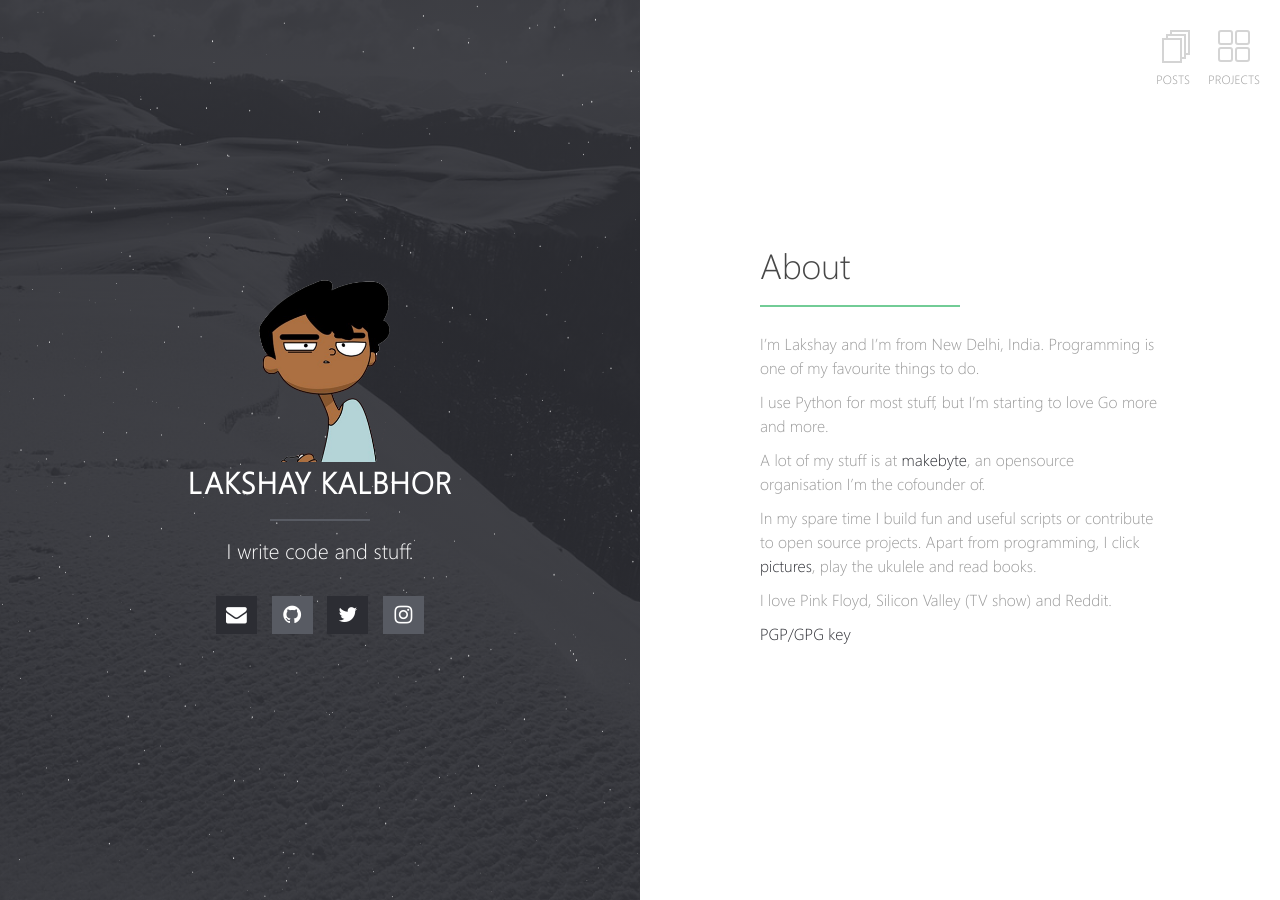
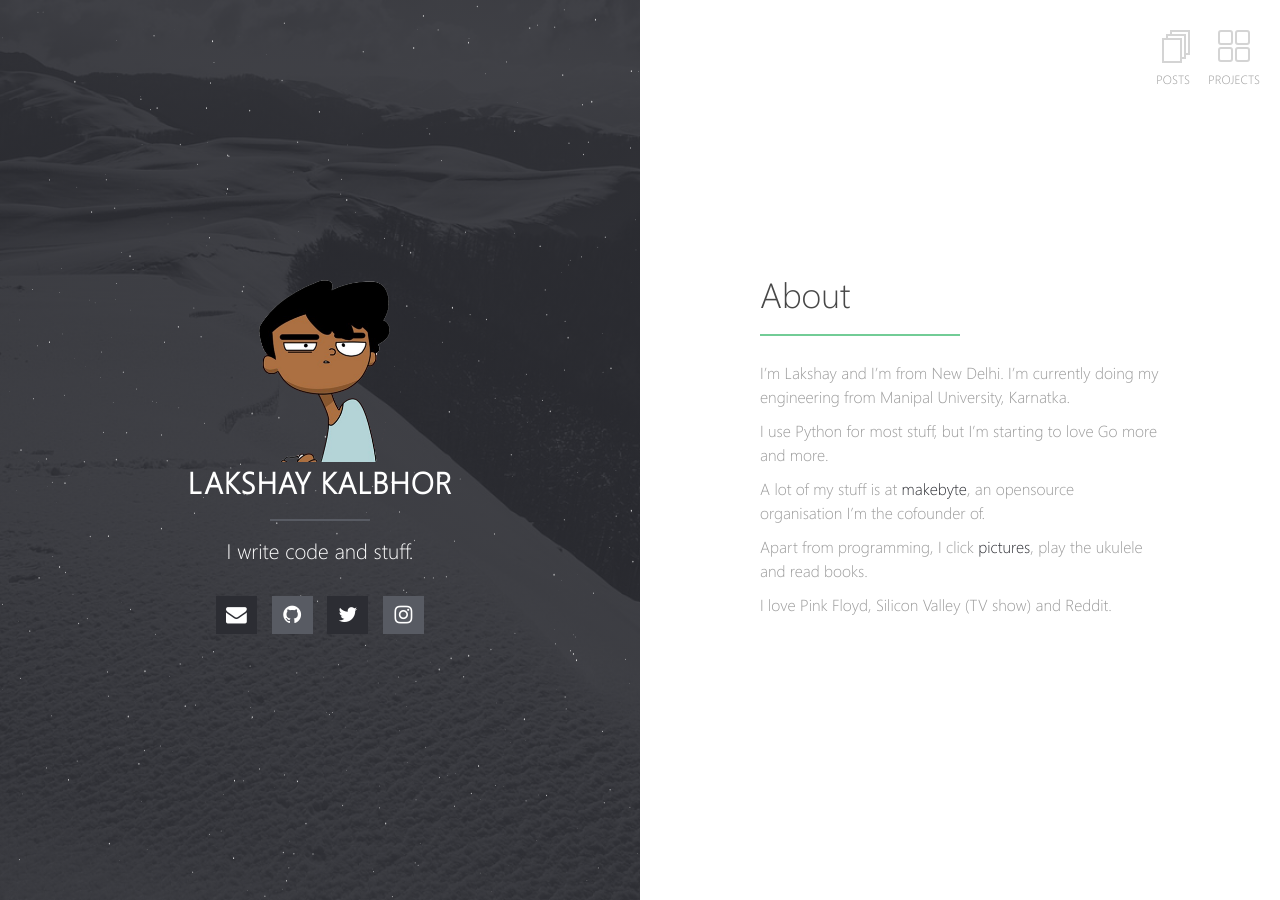
Before and after one commit to kalbhor/kalbhor.github.io, a Jekyll site: the page built from index.md, in a window 1280 px wide. Built offline with Jekyll 4.4.1, drawn with Linux system fonts in a browser that asks for light colours; our own code applies the rules of GitHub Pages for plain Markdown files.

```diff
--- a/_data/projects.yaml
+++ b/_data/projects.yaml
@@ -1,3 +1,9 @@
+- title: MIT Hodor
+  url: http://github.com/kalbhor/MIT-Hodor
+  image: https://i.imgur.com/V9YbtKf.png
+  completed: true
+  details: A messenger bot for my college.
+
 - title: MusicRepair
   url: http://github.com/kalbhor/musicrepair
   image:
--- a/index.md
+++ b/index.md
@@ -3,16 +3,12 @@ layout: home
 ---
 # About
 
-I'm Lakshay and I'm from New Delhi, India. Programming is one of my favourite things to do.
+I'm Lakshay and I'm from New Delhi. I'm currently doing my engineering from Manipal University, Karnatka.
 
 I use Python for most stuff, but I'm starting to love Go more and more.
 
 A lot of my stuff is at [makebyte](https://github.com/makebyte), an opensource organisation I'm the cofounder of.
 
-In my spare time I build fun and useful scripts or contribute to open source projects.
 Apart from programming, I click [pictures](https://500px.com/lakshayk), play the ukulele and read books.
 
 I love Pink Floyd, Silicon Valley (TV show) and Reddit.
-
-
-[PGP/GPG key](public_key.txt)
```
